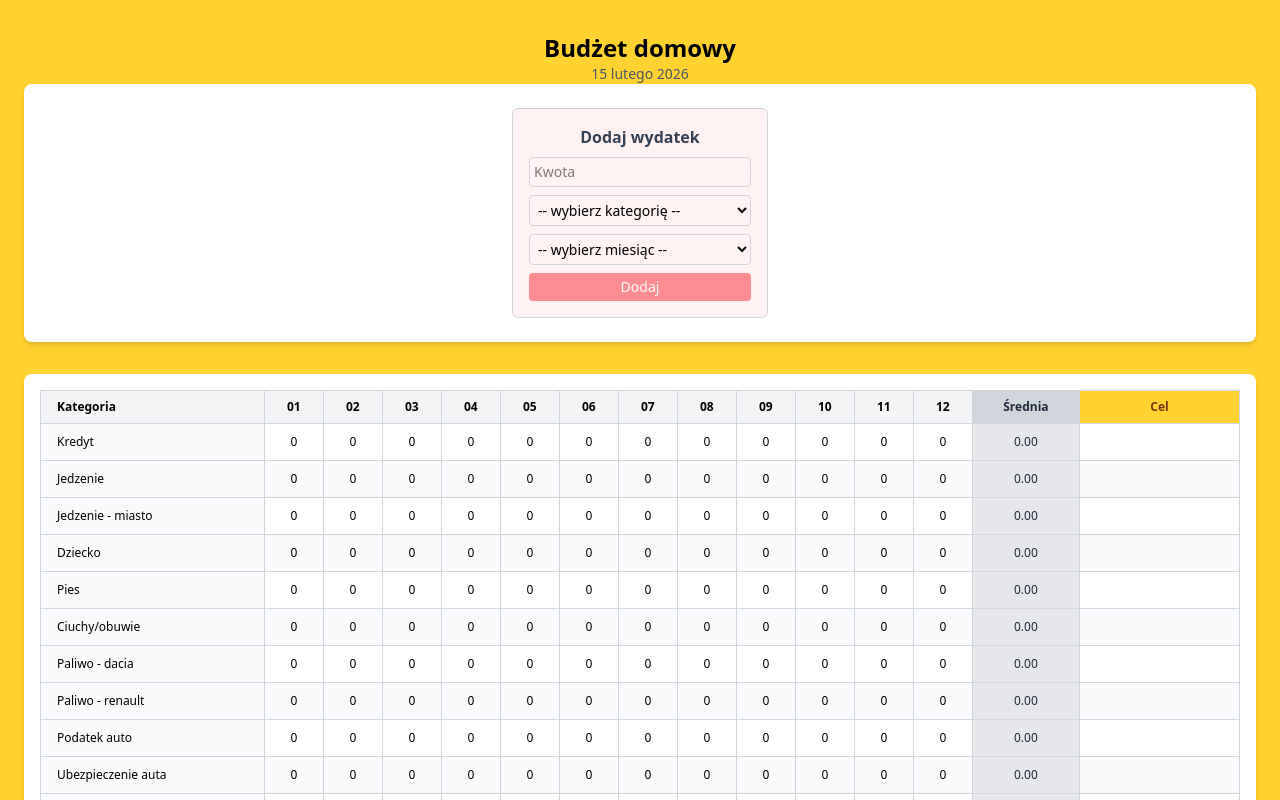
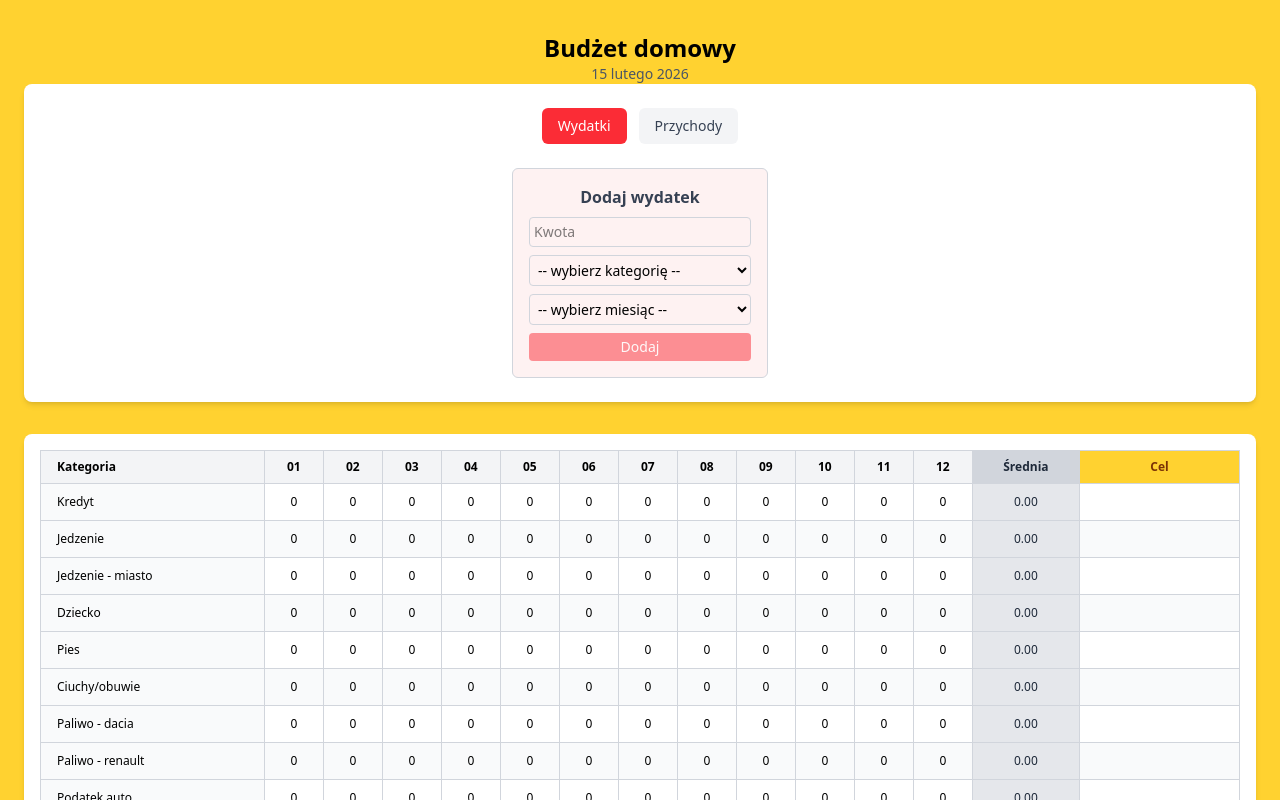
Before and after one commit to oleksaGrzegorz/budget-app, a React (Vite) app: page / in a window 1280 px wide. Shown: the top 800 px of the page. Built offline with nearby package versions, Linux system fonts and the light colour scheme.

Commit message:
refactor: move buttons from App to Form

```diff
--- a/src/components/Form/Form.tsx
+++ b/src/components/Form/Form.tsx
@@ -12,15 +12,46 @@ interface FormProps {
   month: string;
   setMonth: Dispatch<SetStateAction<string>>;
   type: "expense" | "income";
+  formType: "expense" | "income";
+  setFormType: Dispatch<SetStateAction<"expense" | "income">>;
 }
 
-export const Form = ({amount,setAmount,setExpenses,category,setCategory,month,setMonth,type,}: FormProps) => {
+export const Form = ({
+  amount,
+  setAmount,
+  setExpenses,
+  category,
+  setCategory,
+  month,
+  setMonth,
+  type,
+  formType,
+  setFormType,
+}: FormProps) => {
   const categoriesToShow = type === "expense" ? categories : incomeCategories;
 
   const bgColor = type === "expense" ? "bg-red-50" : "bg-green-50";
   const btnColor = type === "expense" ? "bg-red-500" : "bg-green-500";
 
   return (
+    <>
+      <div className="flex gap-3 mb-6 justify-center">
+        <button
+          onClick={() => setFormType("expense")}
+          className={`px-4 py-2 rounded-md text-sm font-medium transition
+                ${formType === "expense" ? "bg-red-500 text-white" : "bg-gray-100 text-gray-700"}`}
+        >
+          Wydatki
+        </button>
+
+        <button
+          onClick={() => setFormType("income")}
+          className={`px-4 py-2 rounded-md text-sm font-medium transition
+                ${formType === "income" ? "bg-green-500 text-white" : "bg-gray-100 text-gray-700"}`}
+        >
+          Przychody
+        </button>
+      </div>{" "}
       <form
         className={`p-4 border border-gray-300 rounded-md space-y-2 w-64 mx-auto ${bgColor}`}
         onSubmit={(e) => {
@@ -86,5 +117,6 @@ export const Form = ({amount,setAmount,setExpenses,category,setCategory,month,se
           Dodaj
         </button>
       </form>
+    </>
   );
 };
```
Lines whose indentation alone changed are shown as unchanged.
